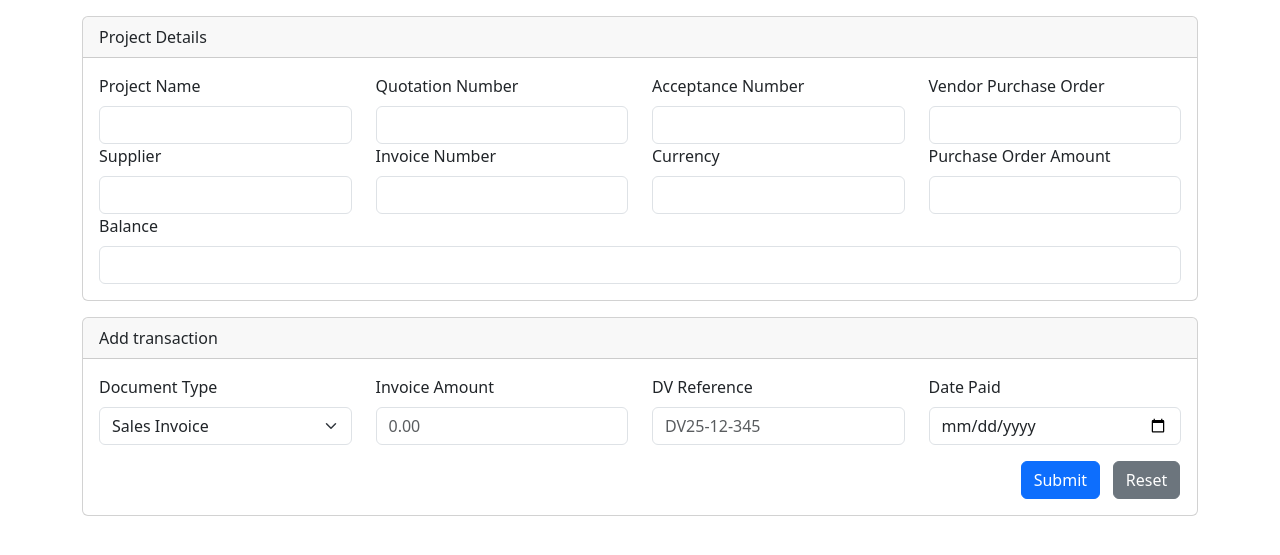
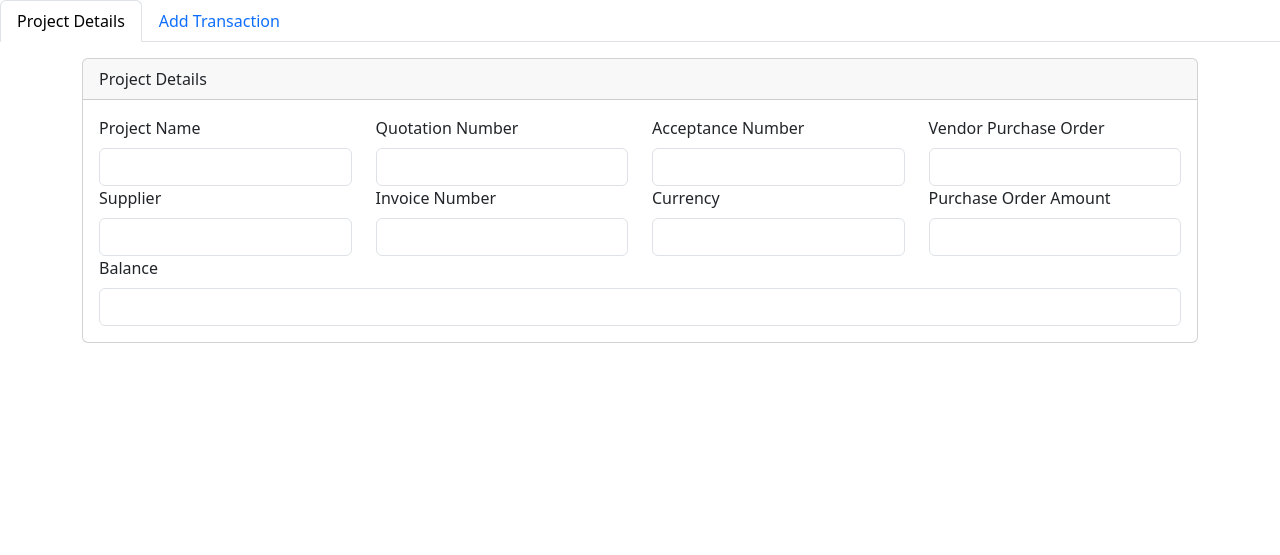
Before and after one commit to JLCleofas/apar-app, a FastAPI app: page /ap/details/1 in a window 1280 px wide. Shown: the part 56-611 px from the top of the page. Run offline with FastAPI, Linux system fonts and the light colour scheme.

Commit message:
Added tabs in project details page.
Separated add transaction page via the tabs.

```diff
--- a/routers/accounts_payable.py
+++ b/routers/accounts_payable.py
@@ -72,6 +72,11 @@ async def render_project_details(request: Request, db: db_dependency, project_id
 async def render_add_project_page(request: Request):
     return templates.TemplateResponse("add-project.html", {"request": request})
 
+@router.get("/add-transaction/{project_id}")
+async def render_add_transaction_page(request: Request, db: db_dependency, project_id: int):
+    project_model = db.query(AccountsPayable).filter(AccountsPayable.id == project_id).first()
+    return templates.TemplateResponse("ap-add-transaction.html", {"request": request, "project":project_model})
+
 ### Endpoints ###
 @router.get("/", status_code=status.HTTP_200_OK)
 async def read_all(db: db_dependency):
@@ -92,8 +97,10 @@ async def create_project(db: db_dependency, project_request: ProjectRequest):
     db.add(project_model)
     db.commit()
 
+
 @router.post("/add-project", status_code=status.HTTP_201_CREATED)
 async def add_project(
+        response: Response,
         db: db_dependency,
         project_name: str = Form(...),
         quotation: str = Form(...),
@@ -120,9 +127,11 @@ async def add_project(
     db.add(project_model)
     db.commit()
 
+    response.headers["HX-Redirect"] = "/ap/projects"
+
 
 @router.put("/project/{project_id}", status_code=status.HTTP_204_NO_CONTENT)
-async def update_project(response: Response,
+async def add_transaction(response: Response,
                          db: db_dependency,
                          project_id: int,
                          document_type: Optional[str] = Form(None),
@@ -152,4 +161,4 @@ async def update_project(response: Response,
     db.add(project_model)
     db.commit()
 
-    response.headers["HX-Redirect"] = "/ap/projects"
+    response.headers["HX-Redirect"] = f"/ap/details/{project_model.id}"
--- a/templates/ap-details.html
+++ b/templates/ap-details.html
@@ -1,4 +1,13 @@
 {% extends 'base.html' %} {% block content %}
+<ul class="nav nav-tabs">
+  <li class="nav-item">
+    <a class="nav-link active" aria-current="page" href="/ap/details/{{ project.id }}">Project Details</a>
+  </li>
+    <li class="nav-item">
+    <a class="nav-link" aria-current="page" href="/ap/add-transaction/{{ project.id }}">Add Transaction</a>
+  </li>
+
+</ul>
 <div class="container">
   <div class="card mt-3">
     <div class="card-header">Project Details</div>
@@ -141,65 +150,5 @@
       </form>
     </div>
   </div>
-
-{#    Add Transaction#}
-    <div class="card mt-3">
-        <div class="card-header">Add transaction</div>
-        <div class="card-body">
-            <form hx-put="/ap/project/{{ project.id }}"
-            hx-swap="none"
-            hx-trigger="submit delay:200ms">
-                <div class="row">
-{#                    <div class="col">#}
-{#                        <label class="form-label">Category</label>#}
-{#                        <select class="form-select" name="category" id="">#}
-{#                            <option value="cloud-mr">Cloud-MR</option>#}
-{#                            <option value="cloud-nr">Cloud-NR</option>#}
-{#                            <option value="si-oth-mr">SI-OTH-MR</option>#}
-{#                            <option value="si-oth-nr">SI-OTH-NR</option>#}
-{#                            <option value="si-rpa-mr">SI-RPA-MR</option>#}
-{#                            <option value="cloud-oth-mr">Cloud-OTH-MR</option>#}
-{#                            <option value="cloud-oth-nr">Cloud-OTH-NR</option>#}
-{#                            <option value="cloud-iaas-nr">Cloud-IAAS-NR</option>#}
-{#                            <option value="cloud-saas-nr">Cloud-SAAS-NR</option>#}
-{#                            <option value="iot-nr">IOT-NR</option>#}
-{#                        </select>#}
-{#                    </div>#}
-                    <div class="col">
-                        <label class="form-label">Document Type</label>
-                        <select class="form-select" name="document_type" id="">
-                            <option value="Sales Invoice">Sales Invoice</option>
-                            <option value="Service Invoice">Service Invoice</option>
-                            <option value="B Invoice">B Invoice</option>
-                            <option value="INV">INV</option>
-                            <option value="BS">BS</option>
-                        </select>
-                    </div>
-                    <div class="col">
-                        <label class="form-label">Invoice Amount</label>
-                        <input type="number" step="0.01" class="form-control" placeholder="0.00" name="invoice_amount" id="">
-                    </div>
-                    <div class="col">
-                        <label class="form-label">DV Reference</label>
-                        <input type="text" class="form-control" placeholder="DV25-12-345" name="dv_reference" id="">
-                    </div>
-                    <div class="col">
-                        <label class="form-label">Date Paid</label>
-                        <input
-                          type="date"
-                          class="form-control"
-                          value="{{ project.date_paid }}"
-                          name="date_paid"
-                          id=""
-                        />
-                      </div>
-                </div>
-                <div class="row justify-content-end">
-                      <div class="col-1"><button type="button" class="btn btn-primary mt-3" data-bs-toggle="modal" data-bs-target="#staticBackdrop">Submit</button></div>
-                      <div class="col-1"><button type="reset" class="btn btn-secondary mt-3">Reset</button></div>
-                  </div>
-                  {% include 'modals.html' %}
-            </form>
-    </div>
 </div>
 {% endblock %}
```
Also changed, not shown: templates/ap-add-transaction.html (added, +104 -0 lines).
